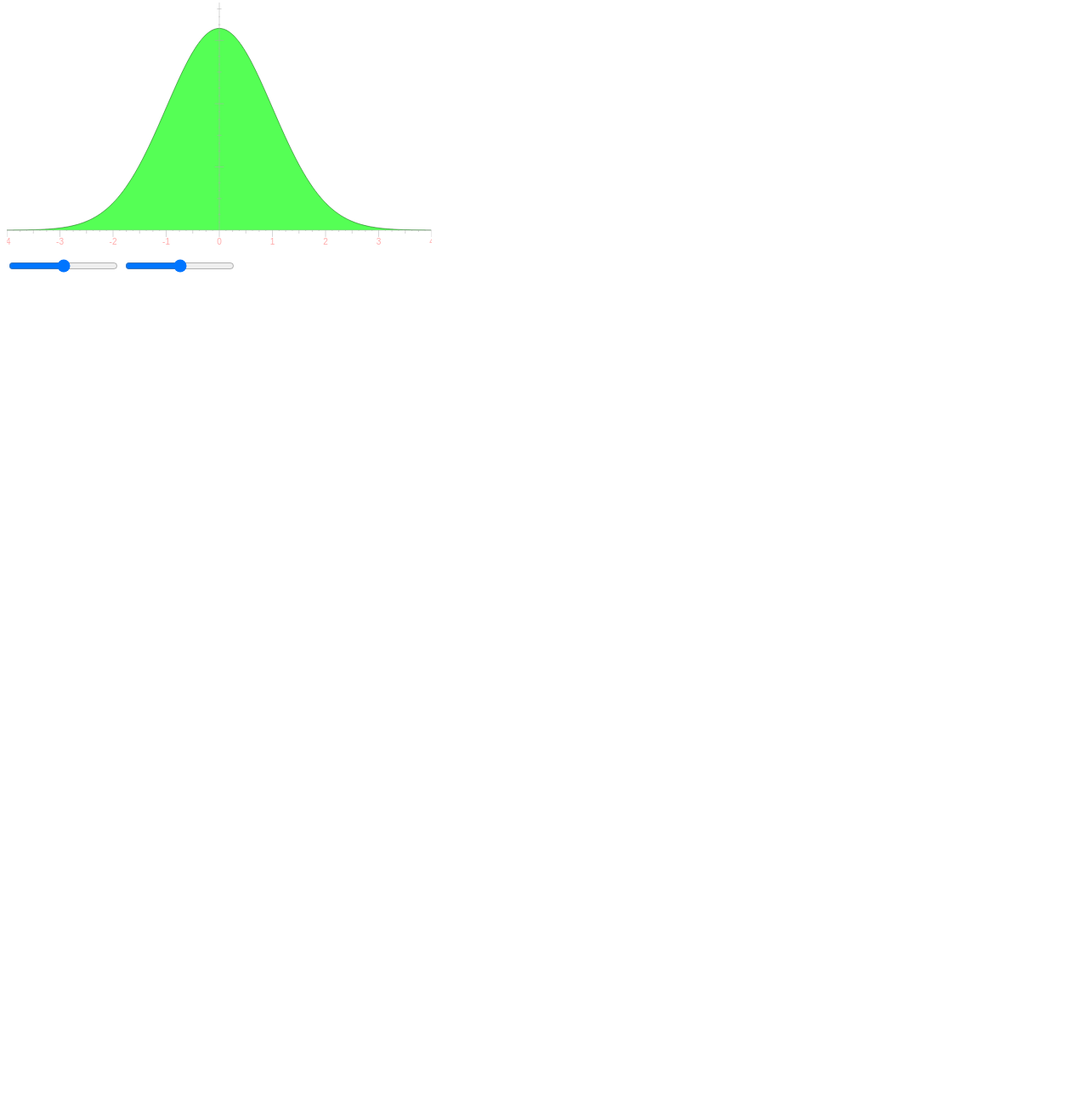
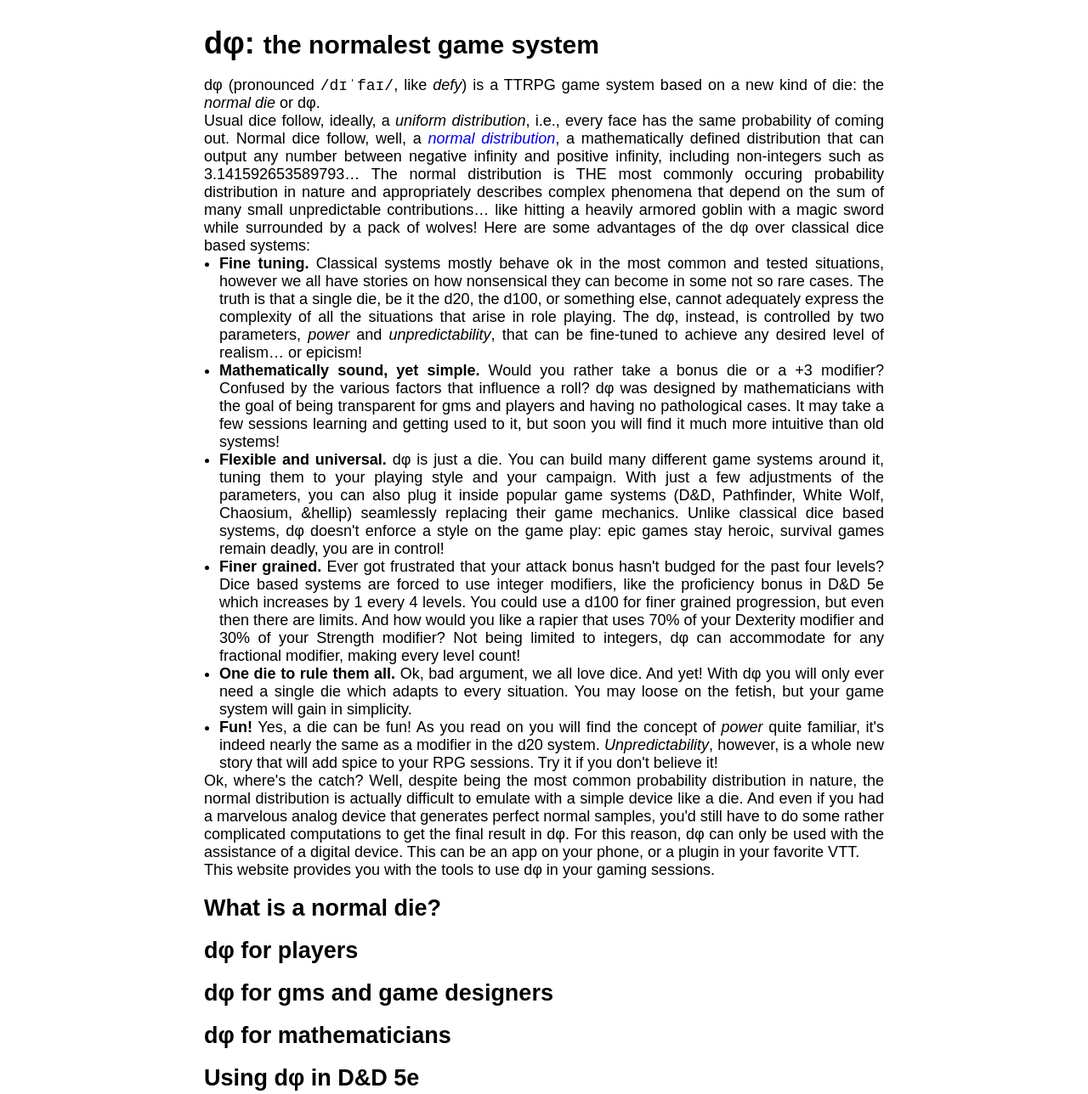
Before and after one commit to roll-phi/roll-phi.github.io, a plain HTML site: page index.html in a window 1280 px wide. Shown: the part 5-1293 px from the top of the page at 85% size. Before the commit the page ends 800 px from the top, so only its background shows below. Drawn offline with Linux system fonts and the light colour scheme.

Commit message:
Started writing

```diff
--- a/index.html
+++ b/index.html
@@ -8,6 +8,20 @@
     <meta name="viewport" content="width=device-width, initial-scale=1">
 
     <style>
+      * { margin: 0; padding: 0; }
+      a { text-decoration: none; }
+      a:hover { text-decoration: underline; }
+
+      body {
+	  font: 18px sans-serif;
+	  text-align: justify;
+	  max-width: 800px;
+	  margin: 0 auto;
+	  padding: 10px 4px;
+      }
+      h1, h2, h3 { margin-bottom: 0.5em; margin-top: 0.7em; }
+      li { margin-left: 1em; }
+
       norm-viz {
 	  --fill-norm-color: #5f5;
 	  --stroke-norm-color: #050;
@@ -24,10 +38,108 @@
     <script src="rollφ.js"></script>
   </head>
   <body>
-    <norm-viz mouse-events></norm-viz>
+    <h1>dφ: <small>the normalest game system</small></h1>
+
+    <p>dφ (pronounced <code>/dɪˈfaɪ/</code>, like <em>defy</em>) is a
+      TTRPG game system based on a new kind of die: the <em>normal
+      die</em> or dφ.</p>
+
+    <p>Usual dice follow, ideally, a <em>uniform distribution</em>,
+      i.e., every face has the same probability of coming out. Normal
+      dice follow, well,
+      a <a href="https://en.wikipedia.org/wiki/Normal_distribution"
+      target="_blank"><em>normal distribution</em></a>, a
+      mathematically defined distribution that can output any number
+      between negative infinity and positive infinity, including
+      non-integers such
+      as <span id="random">3.141592653589793</span>&hellip; The normal
+      distribution is THE most commonly occuring probability
+      distribution in nature and appropriately describes complex
+      phenomena that depend on the sum of many small unpredictable
+      contributions&hellip; like hitting a heavily armored goblin with
+      a magic sword while surrounded by a pack of wolves! Here are
+      some advantages of the dφ over classical dice based systems:</p>
+
+    <ul>
+      <li><strong>Fine tuning.</strong> Classical systems mostly
+	behave ok in the most common and tested situations, however we
+	all have stories on how nonsensical they can become in some
+	not so rare cases. The truth is that a single die, be it the
+	d20, the d100, or something else, cannot adequately express
+	the complexity of all the situations that arise in role
+	playing. The dφ, instead, is controlled by two
+	parameters, <em>power</em> and <em>unpredictability</em>, that
+	can be fine-tuned to achieve any desired level of
+	realism&hellip; or epicism!</li>
+      <li><strong>Mathematically sound, yet simple.</strong> Would you
+	rather take a bonus die or a +3 modifier? Confused by the
+	various factors that influence a roll? dφ was designed by
+	mathematicians with the goal of being transparent for gms and
+	players and having no pathological cases. It may take a few
+	sessions learning and getting used to it, but soon you will
+	find it much more intuitive than old systems!</li>
+      <li><strong>Flexible and universal.</strong> dφ is just a
+	die. You can build many different game systems around it,
+	tuning them to your playing style and your campaign. With just
+	a few adjustments of the parameters, you can also plug it
+	inside popular game systems (D&amp;D, Pathfinder, White Wolf,
+	Chaosium, &hellip) seamlessly replacing their game mechanics.
+	Unlike classical dice based systems, dφ doesn't enforce a
+	style on the game play: epic games stay heroic, survival games
+	remain deadly, you are in control!</li>
+      <li><strong>Finer grained.</strong> Ever got frustrated that
+	your attack bonus hasn't budged for the past four levels? Dice
+	based systems are forced to use integer modifiers, like the
+	proficiency bonus in D&amp;D 5e which increases by 1 every 4
+	levels. You could use a d100 for finer grained progression,
+	but even then there are limits. And how would you like a
+	rapier that uses 70% of your Dexterity modifier and 30% of
+	your Strength modifier? Not being limited to integers, dφ can
+	accommodate for any fractional modifier, making every level
+	count!</li>
+      <li><strong>One die to rule them all.</strong> Ok, bad argument,
+	we all love dice. And yet! With dφ you will only ever need a
+	single die which adapts to every situation. You may loose on
+	the fetish, but your game system will gain in simplicity.</li>
+      <li><strong>Fun!</strong> Yes, a die can be fun! As you read on
+	you will find the concept of <em>power</em> quite familiar,
+	it's indeed nearly the same as a modifier in the d20
+	system. <em>Unpredictability</em>, however, is a whole new
+	story that will add spice to your RPG sessions. Try it if you
+	don't believe it!</li>
+    </ul>
+
+    <p>Ok, where's the catch? Well, despite being the most common
+      probability distribution in nature, the normal distribution is
+      actually difficult to emulate with a simple device like a die.
+      And even if you had a marvelous analog device that generates
+      perfect normal samples, you'd still have to do some rather
+      complicated computations to get the final result in dφ. For this
+      reason, dφ can only be used with the assistance of a digital
+      device. This can be an app on your phone, or a plugin in your
+      favorite VTT.<p>
+
+    <p>This website provides you with the tools to use dφ in your
+      gaming sessions.</p>
+
+    <h2 id="what-is-normal">What is a normal die?</h2>
+
+    <h2 id="for-players">dφ for players</h2>
+
+    <h2 id="for-gms">dφ for gms and game designers</h2>
+
+    <h2 id="for-mathematicians">dφ for mathematicians</h2>
+
+    <h2 id="dnd5e">Using dφ in D&amp;D 5e</h2>
+
+    <h2 id="white-wolf">Using dφ in White Wolf games</h2>
+
+    <h2 id="chaosium">Using dφ in Chaosium games</h2>
+
+    <!--norm-viz mouse-events></norm-viz>
     <input type="range" min="-4" value="0" max="4" step="any"
 	   oninput="document.querySelector('norm-viz').σ = Math.pow(2, this.value)"/>
     <input type="range" min="-6" value="0" max="6" step="any"
-	   oninput="document.querySelector('norm-viz').μ = this.value"/>
+	   oninput="document.querySelector('norm-viz').μ = this.value"/-->
   </body>
 </html>
```
